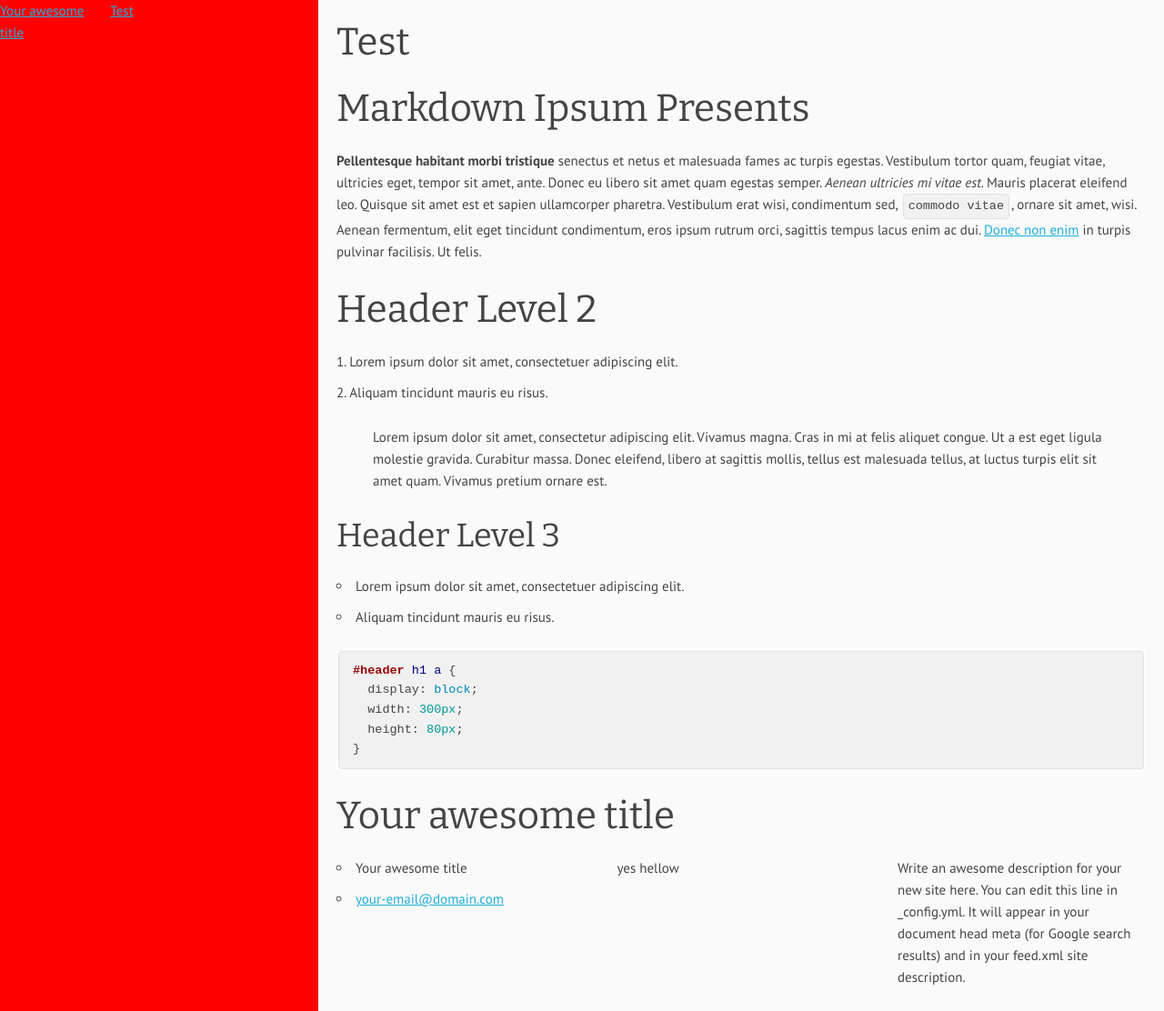
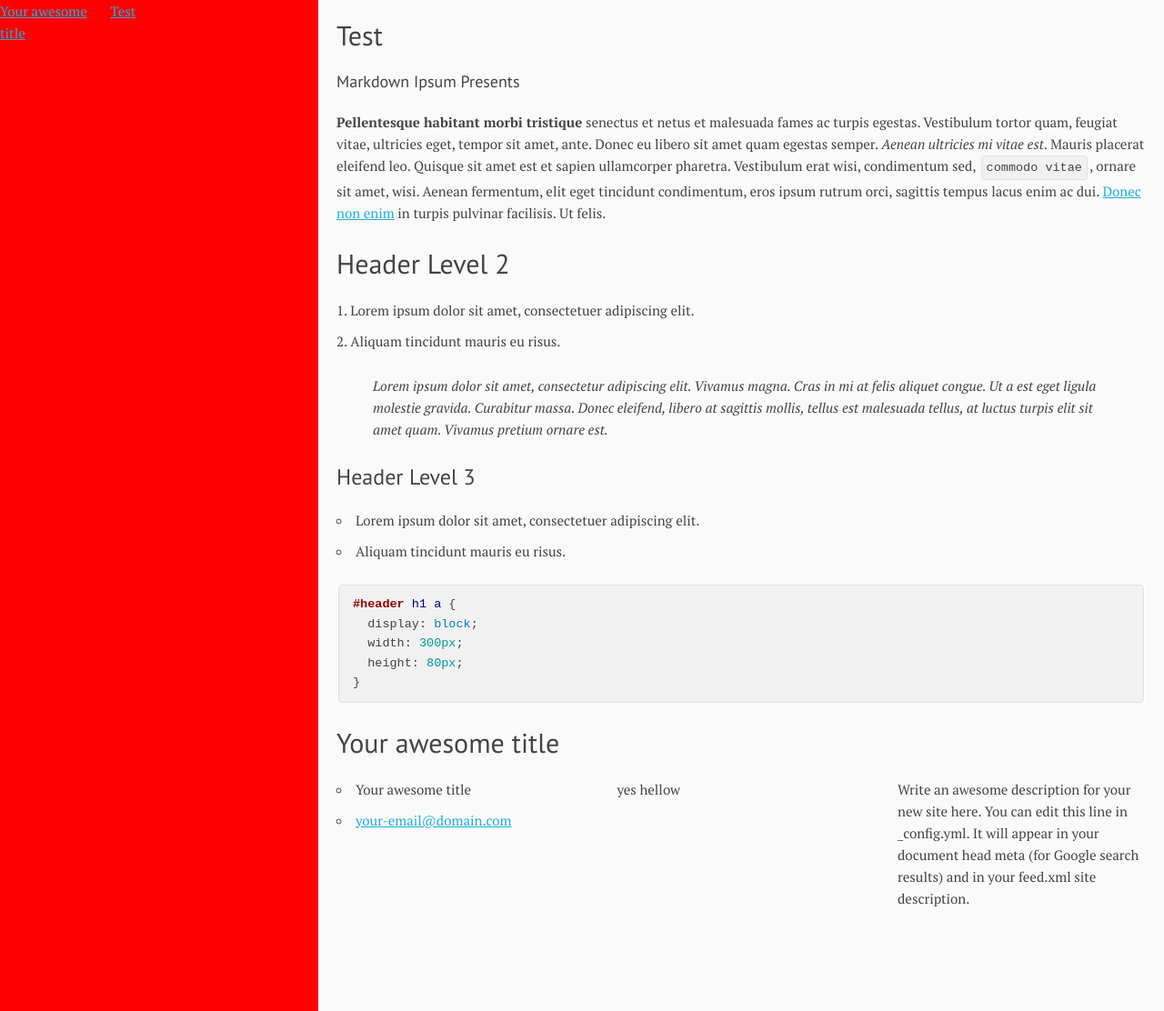
Before and after one commit to ljpendergrass/spekyll, a Jekyll site: the page built from test.md, in a window 1280 px wide and 1112 px high. Shown: the whole window at 91% size. Built offline with Jekyll 4.4.1, drawn with Linux system fonts in a browser that asks for light colours.

Commit message:
typography

```diff
--- a/_sass/_global.scss
+++ b/_sass/_global.scss
@@ -1,5 +1,5 @@
-$font-pri: "Pt Sans", "Helvetica", Sans Serif;
-$font-sec: "Bitter", Georgia, Serif;
+$font-pri: "PT Serif", "Helvetica", Sans Serif;
+$font-sec: "PT Sans", Georgia, Serif;
 
 body{
 	background-color: #fafafa;
@@ -7,5 +7,8 @@ body{
 	font-weight: 400;
 	font-family: $font-pri;
 }
+
 h1, h2, h3, h4, h5, h6 {
-	font-family: $font-sec;}
+	font-family: $font-sec;
+	font-weight: bold;
+}
--- a/_sass/_skeleton.scss
+++ b/_sass/_skeleton.scss
@@ -134,22 +134,22 @@ h1, h2, h3, h4, h5, h6 {
   margin-top: 0;
   margin-bottom: 2rem;
   font-weight: 300; }
-h1 { font-size: 4.0rem; line-height: 1.2; }
-h2 { font-size: 3.6rem; line-height: 1.25; }
-h3 { font-size: 3.0rem; line-height: 1.3; }
-h4 { font-size: 2.4rem; line-height: 1.35; }
-h5 { font-size: 1.8rem; line-height: 1.5; }
+h1 { font-size: 3.6rem; line-height: 1.2; }
+h2 { font-size: 3.0rem; line-height: 1.25; }
+h3 { font-size: 2.4rem; line-height: 1.3; }
+h4 { font-size: 1.8rem; line-height: 1.35; }
+h5 { font-size: 1.5rem; line-height: 1.5; }
 h6 { font-size: 1.5rem; line-height: 1.6; }
 
 /* Larger than phablet */
-@media (min-width: 550px) {
-  h1 { font-size: 5.0rem; }
-  h2 { font-size: 4.2rem; }
-  h3 { font-size: 3.6rem; }
-  h4 { font-size: 3.0rem; }
-  h5 { font-size: 2.4rem; }
-  h6 { font-size: 1.5rem; }
-}
+// @media (min-width: 550px) {
+//   h1 { font-size: 5.0rem; }
+//   h2 { font-size: 4.2rem; }
+//   h3 { font-size: 3.6rem; }
+//   h4 { font-size: 3.0rem; }
+//   h5 { font-size: 2.4rem; }
+//   h6 { font-size: 1.5rem; }
+// }
 
 p {
   margin-top: 0; }
@@ -359,6 +359,10 @@ ol,
 form {
   margin-bottom: 2.5rem; }
 
+blockquote{
+margin-top: 0;
+font-style: italic;}
+
 
 /* Utilities
 –––––––––––––––––––––––––––––––––––––––––––––––––– */
--- a/css/main.scss
+++ b/css/main.scss
@@ -2,9 +2,8 @@
 # Only the main Sass file needs front matter (the dashes are enough)
 ---
 @charset "utf-8";
-// GOogle Fonts - Bitter and PT Sans
-@import url(https://fonts.googleapis.com/css?family=Bitter:400,700,400italic|PT+Sans:400,700,400italic,700italic);
-
+// GOogle Fonts
+@import url(https://fonts.googleapis.com/css?family=PT+Sans:400,400italic,700,700italic|PT+Serif:400,400italic,700,700italic);
 // Import partials from `sass_dir` (defaults to `_sass`)
 @import
 		"normalize",
--- a/test.md
+++ b/test.md
@@ -4,8 +4,7 @@ title: Test
 permalink: /test/
 ---
 
-Markdown Ipsum Presents
------------------------
+#### Markdown Ipsum Presents
 
 **Pellentesque habitant morbi tristique** senectus et netus et malesuada fames ac turpis egestas. Vestibulum tortor quam, feugiat vitae, ultricies eget, tempor sit amet, ante. Donec eu libero sit amet quam egestas semper. _Aenean ultricies mi vitae est_. Mauris placerat eleifend leo. Quisque sit amet est et sapien ullamcorper pharetra. Vestibulum erat wisi, condimentum sed, `commodo vitae`, ornare sit amet, wisi. Aenean fermentum, elit eget tincidunt condimentum, eros ipsum  rutrum orci, sagittis tempus lacus enim ac dui. [Donec non enim](#) in turpis pulvinar facilisis. Ut felis.
 
```
